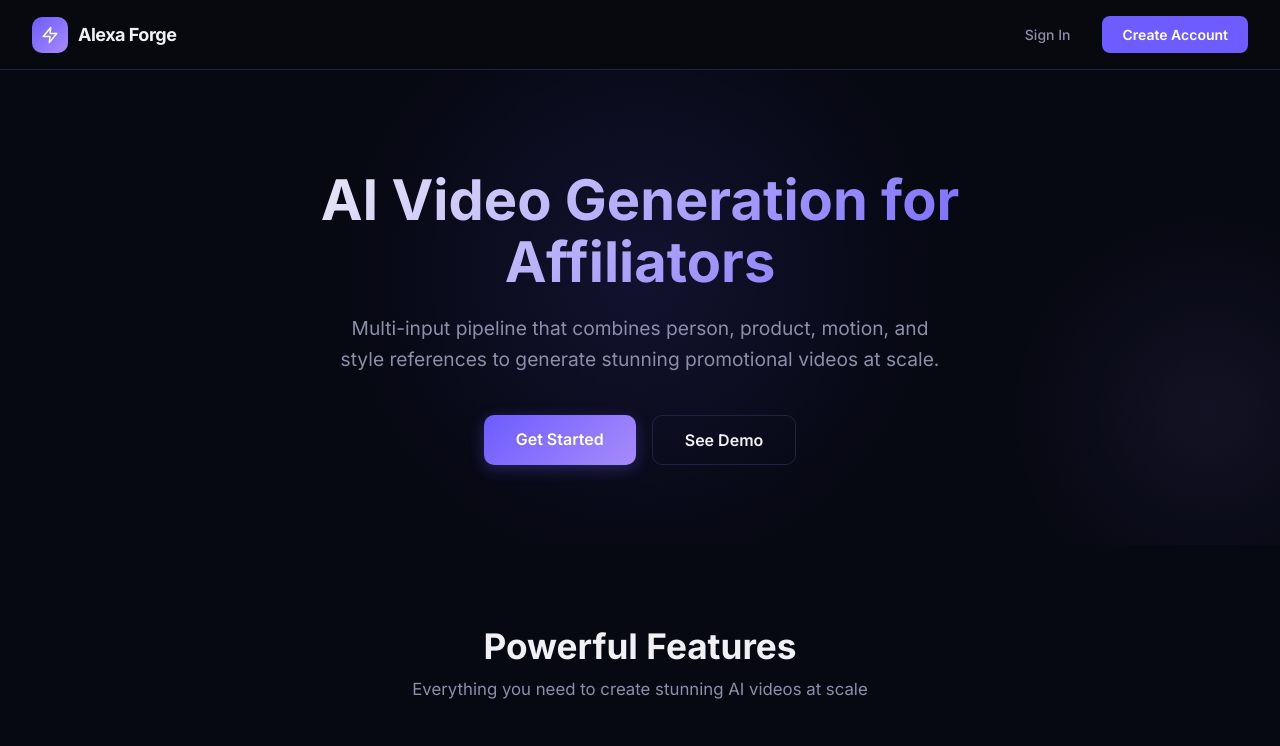
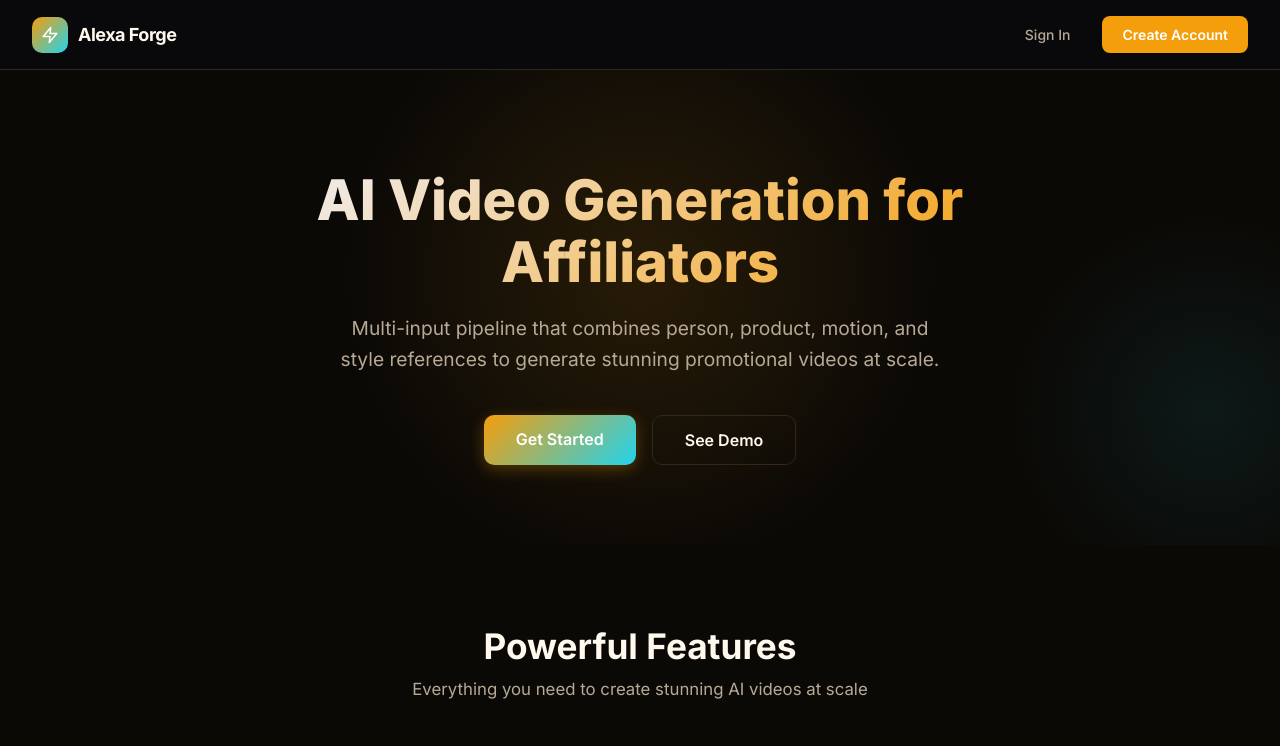
Before and after one commit to coliii222/alexa-forge, a Next.js app in the folder frontend/: page / in a window 1280 px wide. Shown: the top 746 px of the page. Built offline with nearby package versions, Linux system fonts and the light colour scheme.

Commit message:
Retheme UI with Forge Noir identity

```diff
--- a/frontend/app/activity/page.tsx
+++ b/frontend/app/activity/page.tsx
@@ -30,7 +30,7 @@ export default function ActivityPage() {
       {summary && (
         <div className="stats-grid">
           <div className="stat-card">
-            <div className="stat-icon purple">
+            <div className="stat-icon amber">
               <svg width="22" height="22" viewBox="0 0 24 24" fill="none" stroke="currentColor" strokeWidth="2"><polyline points="22 12 18 12 15 21 9 3 6 12 2 12" /></svg>
             </div>
             <div>
--- a/frontend/app/admin/page.tsx
+++ b/frontend/app/admin/page.tsx
@@ -41,7 +41,7 @@ export default function AdminPage() {
           {summary && (
             <div className="stats-grid">
               <div className="stat-card">
-                <div className="stat-icon purple">
+                <div className="stat-icon amber">
                   <svg width="22" height="22" viewBox="0 0 24 24" fill="none" stroke="currentColor" strokeWidth="2"><path d="M17 21v-2a4 4 0 0 0-4-4H5a4 4 0 0 0-4 4v2" /><circle cx="9" cy="7" r="4" /></svg>
                 </div>
                 <div>
--- a/frontend/app/analytics/page.tsx
+++ b/frontend/app/analytics/page.tsx
@@ -29,7 +29,7 @@ export default function AnalyticsPage() {
         <>
           <div className="stats-grid">
             <div className="stat-card">
-              <div className="stat-icon purple">
+              <div className="stat-icon amber">
                 <svg width="22" height="22" viewBox="0 0 24 24" fill="none" stroke="currentColor" strokeWidth="2"><polygon points="5 3 19 12 5 21 5 3" /></svg>
               </div>
               <div>
--- a/frontend/app/dashboard/page.tsx
+++ b/frontend/app/dashboard/page.tsx
@@ -32,7 +32,7 @@ export default function DashboardPage() {
 
       <div className="stats-grid">
         <div className="stat-card">
-          <div className="stat-icon purple">
+          <div className="stat-icon amber">
             <svg width="22" height="22" viewBox="0 0 24 24" fill="none" stroke="currentColor" strokeWidth="2"><polygon points="5 3 19 12 5 21 5 3" /></svg>
           </div>
           <div>
--- a/frontend/app/globals.css
+++ b/frontend/app/globals.css
@@ -1,26 +1,31 @@
-@import url('https://fonts.googleapis.com/css2?family=Inter:wght@300;400;500;600;700&display=swap');
+@import url('https://fonts.googleapis.com/css2?family=Inter:wght@400;500;600;700;800&family=Space+Grotesk:wght@500;600;700&display=swap');
 
 :root {
-  --bg-primary: #060812;
-  --bg-secondary: #0d1224;
-  --bg-tertiary: #141a2e;
-  --bg-hover: #1a2140;
-  --accent: #6d5cff;
-  --accent-hover: #7d6fff;
-  --accent-glow: rgba(109, 92, 255, 0.15);
-  --text-primary: #f0f0f5;
-  --text-secondary: #8b8fa8;
-  --text-muted: #5a5f7a;
-  --border: #1e2540;
-  --border-light: #2a3155;
-  --success: #34d399;
-  --warning: #fbbf24;
-  --error: #f87171;
-  --radius: 12px;
-  --radius-sm: 8px;
-  --radius-lg: 16px;
-  --shadow: 0 4px 24px rgba(0, 0, 0, 0.3);
-  --shadow-lg: 0 8px 40px rgba(0, 0, 0, 0.5);
+  --bg-primary: #0b0906;
+  --bg-secondary: #14100b;
+  --bg-tertiary: #1f170f;
+  --bg-hover: #2a2116;
+  --bg-surface: #18120c;
+  --bg-card: #18120c;
+  --accent: #f59e0b;
+  --accent-hover: #fbbf24;
+  --accent-strong: #ff7a1a;
+  --accent-glow: rgba(245, 158, 11, 0.18);
+  --accent-soft: rgba(245, 158, 11, 0.1);
+  --cyan: #22d3ee;
+  --text-primary: #fff8ed;
+  --text-secondary: #b7a995;
+  --text-muted: #776a58;
+  --border: #322719;
+  --border-light: #5a4224;
+  --success: #22c55e;
+  --warning: #f59e0b;
+  --error: #ef4444;
+  --radius: 16px;
+  --radius-sm: 10px;
+  --radius-lg: 24px;
+  --shadow: 0 18px 60px rgba(0, 0, 0, 0.34);
+  --shadow-lg: 0 28px 90px rgba(0, 0, 0, 0.55);
 }
 
 * {
@@ -32,7 +37,10 @@
 html, body {
   height: 100%;
   font-family: 'Inter', -apple-system, BlinkMacSystemFont, sans-serif;
-  background: var(--bg-primary);
+  background:
+    radial-gradient(circle at 18% 0%, rgba(245, 158, 11, 0.13), transparent 28%),
+    radial-gradient(circle at 82% 12%, rgba(34, 211, 238, 0.08), transparent 24%),
+    linear-gradient(135deg, #070604 0%, var(--bg-primary) 48%, #100b06 100%);
   color: var(--text-primary);
   -webkit-font-smoothing: antialiased;
   -moz-osx-font-smoothing: grayscale;
@@ -80,8 +88,9 @@ input, textarea, select {
 
 .sidebar {
   width: 260px;
-  background: var(--bg-secondary);
-  border-right: 1px solid var(--border);
+  background: linear-gradient(180deg, rgba(20,16,11,0.96), rgba(12,9,6,0.98));
+  border-right: 1px solid rgba(245,158,11,0.16);
+  box-shadow: 18px 0 60px rgba(0,0,0,0.28);
   display: flex;
   flex-direction: column;
   transition: transform 0.3s ease;
@@ -99,7 +108,7 @@ input, textarea, select {
 .sidebar-logo {
   width: 36px;
   height: 36px;
-  background: linear-gradient(135deg, var(--accent), #9d8cff);
+  background: linear-gradient(135deg, #f59e0b, #ff7a1a);
   border-radius: var(--radius-sm);
   display: flex;
   align-items: center;
@@ -107,6 +116,7 @@ input, textarea, select {
 }
 
 .sidebar-title {
+  font-family: 'Space Grotesk', 'Inter', sans-serif;
   font-size: 18px;
   font-weight: 700;
   letter-spacing: -0.3px;
@@ -187,13 +197,13 @@ input, textarea, select {
   width: 32px;
   height: 32px;
   border-radius: 50%;
-  background: linear-gradient(135deg, var(--accent), #9d8cff);
+  background: linear-gradient(135deg, #f59e0b, #ff7a1a);
   display: flex;
   align-items: center;
   justify-content: center;
   font-size: 13px;
   font-weight: 600;
-  color: white;
+  color: #140c04;
 }
 
 .user-info {
@@ -226,7 +236,8 @@ input, textarea, select {
 }
 
 .page-title {
-  font-size: 28px;
+  font-family: 'Space Grotesk', 'Inter', sans-serif;
+  font-size: 32px;
   font-weight: 700;
   letter-spacing: -0.5px;
   margin-bottom: 6px;
@@ -239,15 +250,17 @@ input, textarea, select {
 
 /* Cards */
 .card {
-  background: var(--bg-secondary);
-  border: 1px solid var(--border);
+  background: linear-gradient(180deg, rgba(24,18,12,0.92), rgba(17,13,9,0.96));
+  border: 1px solid rgba(245,158,11,0.14);
   border-radius: var(--radius);
   padding: 24px;
-  transition: border-color 0.2s;
+  box-shadow: var(--shadow);
+  transition: border-color 0.2s, transform 0.2s, box-shadow 0.2s;
 }
 
 .card:hover {
-  border-color: var(--border-light);
+  border-color: rgba(245,158,11,0.34);
+  box-shadow: 0 20px 70px rgba(0,0,0,0.42), 0 0 0 1px rgba(245,158,11,0.06);
 }
 
 .card-header {
@@ -290,7 +303,7 @@ input, textarea, select {
   flex-shrink: 0;
 }
 
-.stat-icon.purple { background: rgba(109, 92, 255, 0.12); color: var(--accent); }
+.stat-icon.amber, .stat-icon.purple { background: rgba(245, 158, 11, 0.12); color: var(--accent); }
 .stat-icon.green { background: rgba(52, 211, 153, 0.12); color: var(--success); }
 .stat-icon.yellow { background: rgba(251, 191, 36, 0.12); color: var(--warning); }
 .stat-icon.red { background: rgba(248, 113, 113, 0.12); color: var(--error); }
@@ -323,13 +336,16 @@ input, textarea, select {
 }
 
 .btn-primary {
-  background: var(--accent);
-  color: white;
+  background: linear-gradient(135deg, #f59e0b, #ff7a1a);
+  color: #140c04;
+  font-weight: 800;
+  box-shadow: 0 10px 28px rgba(245, 158, 11, 0.22);
 }
 
 .btn-primary:hover {
-  background: var(--accent-hover);
-  box-shadow: 0 4px 16px rgba(109, 92, 255, 0.3);
+  background: linear-gradient(135deg, #fbbf24, #fb923c);
+  box-shadow: 0 14px 34px rgba(245, 158, 11, 0.34);
+  transform: translateY(-1px);
 }
 
 .btn-secondary {
@@ -391,8 +407,8 @@ input, textarea, select {
 .form-input {
   width: 100%;
   padding: 10px 14px;
-  background: var(--bg-primary);
-  border: 1px solid var(--border);
+  background: rgba(8, 6, 4, 0.78);
+  border: 1px solid rgba(245,158,11,0.16);
   border-radius: var(--radius-sm);
   color: var(--text-primary);
   font-size: 14px;
@@ -411,8 +427,8 @@ input, textarea, select {
 .form-select {
   width: 100%;
   padding: 10px 14px;
-  background: var(--bg-primary);
-  border: 1px solid var(--border);
+  background: rgba(8, 6, 4, 0.78);
+  border: 1px solid rgba(245,158,11,0.16);
   border-radius: var(--radius-sm);
   color: var(--text-primary);
   font-size: 14px;
@@ -423,8 +439,8 @@ input, textarea, select {
 .form-textarea {
   width: 100%;
   padding: 10px 14px;
-  background: var(--bg-primary);
-  border: 1px solid var(--border);
+  background: rgba(8, 6, 4, 0.78);
+  border: 1px solid rgba(245,158,11,0.16);
   border-radius: var(--radius-sm);
   color: var(--text-primary);
   font-size: 14px;
@@ -502,7 +518,7 @@ tr:hover td {
 }
 
 .badge-info {
-  background: rgba(109, 92, 255, 0.12);
+  background: rgba(245, 158, 11, 0.12);
   color: var(--accent);
 }
 
@@ -599,7 +615,7 @@ tr:hover td {
 .auth-logo-icon {
   width: 44px;
   height: 44px;
-  background: linear-gradient(135deg, var(--accent), #9d8cff);
+  background: linear-gradient(135deg, #f59e0b, #ff7a1a);
   border-radius: var(--radius-sm);
   display: flex;
   align-items: center;
--- a/frontend/app/page.tsx
+++ b/frontend/app/page.tsx
@@ -22,17 +22,17 @@ export default function LandingPage() {
           100% { background-position: 200% center; }
         }
         @keyframes pulse-glow {
-          0%, 100% { box-shadow: 0 0 20px rgba(109,92,255,0.2); }
-          50% { box-shadow: 0 0 40px rgba(109,92,255,0.4); }
+          0%, 100% { box-shadow: 0 0 20px rgba(245,158,11,0.2); }
+          50% { box-shadow: 0 0 40px rgba(245,158,11,0.4); }
         }
         .land-fade-1 { animation: fadeInUp 0.6s ease forwards; opacity: 0; }
         .land-fade-2 { animation: fadeInUp 0.6s ease 0.15s forwards; opacity: 0; }
         .land-fade-3 { animation: fadeInUp 0.6s ease 0.3s forwards; opacity: 0; }
         .land-fade-4 { animation: fadeInUp 0.6s ease 0.45s forwards; opacity: 0; }
-        .land-card:hover { transform: translateY(-4px) scale(1.02); box-shadow: 0 20px 40px rgba(109,92,255,0.15); }
-        .land-btn-primary:hover { transform: translateY(-2px); box-shadow: 0 8px 25px rgba(109,92,255,0.4); }
+        .land-card:hover { transform: translateY(-4px) scale(1.02); box-shadow: 0 20px 40px rgba(245,158,11,0.15); }
+        .land-btn-primary:hover { transform: translateY(-2px); box-shadow: 0 8px 25px rgba(245,158,11,0.4); }
         .land-btn-secondary:hover { transform: translateY(-2px); border-color: var(--accent); }
-        .land-pricing-card:hover { border-color: var(--accent); box-shadow: 0 0 30px rgba(109,92,255,0.2); }
+        .land-pricing-card:hover { border-color: var(--accent); box-shadow: 0 0 30px rgba(245,158,11,0.2); }
         .land-pricing-featured { animation: pulse-glow 3s ease-in-out infinite; }
         @media (max-width: 768px) {
           .land-hero-title { font-size: 2.2rem !important; }
@@ -61,7 +61,7 @@ export default function LandingPage() {
         <div style={{ display: 'flex', alignItems: 'center', gap: 10 }}>
           <div style={{
             width: 36, height: 36, borderRadius: 10,
-            background: 'linear-gradient(135deg, var(--accent), #a78bfa)',
+            background: 'linear-gradient(135deg, var(--accent), #22d3ee)',
             display: 'flex', alignItems: 'center', justifyContent: 'center',
           }}>
             <svg width="18" height="18" viewBox="0 0 24 24" fill="none" stroke="white" strokeWidth="2" strokeLinecap="round" strokeLinejoin="round">
@@ -94,13 +94,13 @@ export default function LandingPage() {
         <div style={{
           position: 'absolute', top: '-20%', left: '50%', transform: 'translateX(-50%)',
           width: 600, height: 600, borderRadius: '50%',
-          background: 'radial-gradient(circle, rgba(109,92,255,0.12) 0%, transparent 70%)',
+          background: 'radial-gradient(circle, rgba(245,158,11,0.12) 0%, transparent 70%)',
           pointerEvents: 'none',
         }} />
         <div style={{
           position: 'absolute', top: '30%', right: '-10%',
           width: 400, height: 400, borderRadius: '50%',
-          background: 'radial-gradient(circle, rgba(167,139,250,0.08) 0%, transparent 70%)',
+          background: 'radial-gradient(circle, rgba(34,211,238,0.08) 0%, transparent 70%)',
           pointerEvents: 'none',
         }} />
 
@@ -109,7 +109,7 @@ export default function LandingPage() {
           fontWeight: 800,
           lineHeight: 1.1,
           marginBottom: 20,
-          background: 'linear-gradient(135deg, #f0f0f5 0%, #6d5cff 50%, #a78bfa 100%)',
+          background: 'linear-gradient(135deg, #f0f0f5 0%, #f59e0b 50%, #22d3ee 100%)',
           backgroundSize: '200% auto',
           WebkitBackgroundClip: 'text',
           WebkitTextFillColor: 'transparent',
@@ -132,9 +132,9 @@ export default function LandingPage() {
         <div className="land-fade-3 land-hero-btns" style={{ display: 'flex', gap: 16, justifyContent: 'center', flexWrap: 'wrap' }}>
           <a href="/register" className="land-btn-primary" style={{
             padding: '14px 32px', borderRadius: 10, fontSize: 16, fontWeight: 600,
-            background: 'linear-gradient(135deg, var(--accent), #a78bfa)',
+            background: 'linear-gradient(135deg, var(--accent), #22d3ee)',
             color: '#fff', textDecoration: 'none', transition: 'all 0.3s',
-            boxShadow: '0 4px 15px rgba(109,92,255,0.3)',
+            boxShadow: '0 4px 15px rgba(245,158,11,0.3)',
           }}>
             {t('land.cta_start')}
           </a>
@@ -203,8 +203,8 @@ export default function LandingPage() {
           gap: 32,
         }}>
           {[
-            { num: '01', titleKey: 'land.step_1', descKey: 'land.step_1_desc', color: '#6d5cff' },
-            { num: '02', titleKey: 'land.step_2', descKey: 'land.step_2_desc', color: '#a78bfa' },
+            { num: '01', titleKey: 'land.step_1', descKey: 'land.step_1_desc', color: '#f59e0b' },
+            { num: '02', titleKey: 'land.step_2', descKey: 'land.step_2_desc', color: '#22d3ee' },
             { num: '03', titleKey: 'land.step_3', descKey: 'land.step_3_desc', color: '#22c55e' },
           ].map((step, i) => (
             <div key={i} style={{ textAlign: 'center' }}>
@@ -264,7 +264,7 @@ export default function LandingPage() {
           {/* Pro Tier */}
           <div className="land-pricing-card land-pricing-featured" style={{
             padding: 32, borderRadius: 16,
-            background: 'linear-gradient(135deg, rgba(109,92,255,0.08), rgba(167,139,250,0.05))',
+            background: 'linear-gradient(135deg, rgba(245,158,11,0.08), rgba(34,211,238,0.05))',
             border: '2px solid var(--accent)',
             transition: 'all 0.3s',
             position: 'relative',
@@ -327,7 +327,7 @@ export default function LandingPage() {
         <div style={{ display: 'flex', alignItems: 'center', justifyContent: 'center', gap: 10, marginBottom: 16 }}>
           <div style={{
             width: 28, height: 28, borderRadius: 8,
-            background: 'linear-gradient(135deg, var(--accent), #a78bfa)',
+            background: 'linear-gradient(135deg, var(--accent), #22d3ee)',
             display: 'flex', alignItems: 'center', justifyContent: 'center',
           }}>
             <svg width="14" height="14" viewBox="0 0 24 24" fill="none" stroke="white" strokeWidth="2" strokeLinecap="round" strokeLinejoin="round">
--- a/frontend/app/settings/page.tsx
+++ b/frontend/app/settings/page.tsx
@@ -34,7 +34,7 @@ export default function SettingsPage() {
             <h3 className="card-title">Profile</h3>
           </div>
           <div style={{ display: 'flex', alignItems: 'center', gap: 16, marginBottom: 24 }}>
-            <div style={{ width: 56, height: 56, borderRadius: '50%', background: 'linear-gradient(135deg, var(--accent), #9d8cff)', display: 'flex', alignItems: 'center', justifyContent: 'center', fontSize: 20, fontWeight: 700, color: 'white' }}>
+            <div style={{ width: 56, height: 56, borderRadius: '50%', background: 'linear-gradient(135deg, var(--accent), #ff7a1a)', display: 'flex', alignItems: 'center', justifyContent: 'center', fontSize: 20, fontWeight: 700, color: 'white' }}>
               {user?.username?.[0]?.toUpperCase() || 'U'}
             </div>
             <div>
```
Also changed, not shown: frontend/app/studio/page.tsx (+7 -7 lines).
